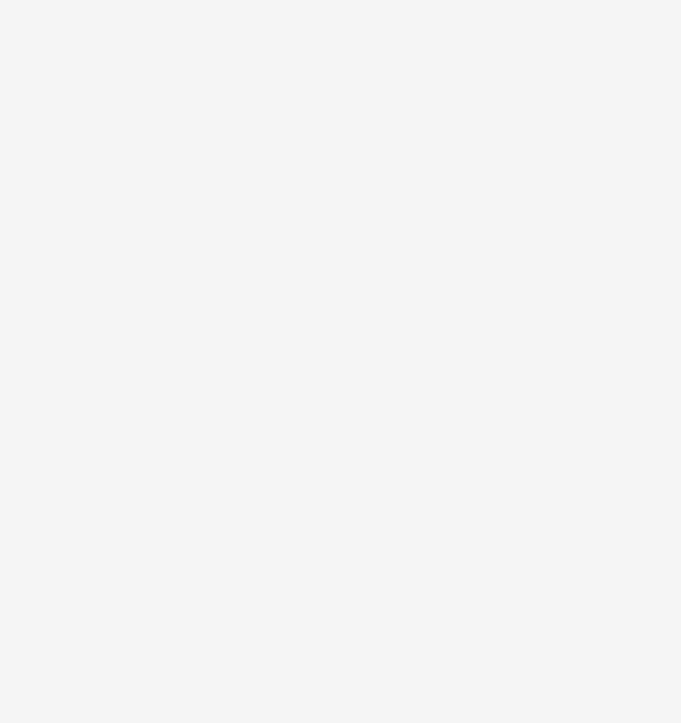
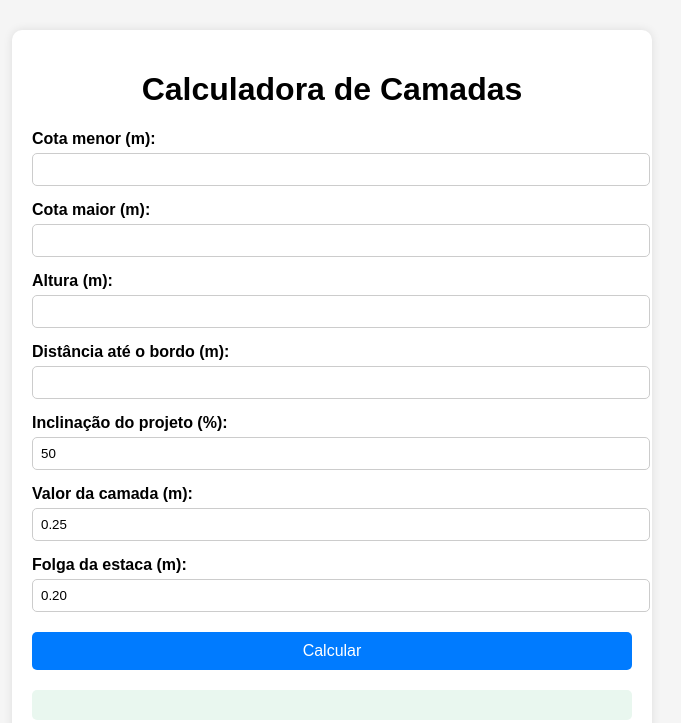
Before and after one commit to guilhermedalbao/calculadora-camada, a plain HTML site: page index.html in a window 1280 px wide. Shown: the whole page, without its empty margins (308-989 px from the left). Drawn offline with Linux system fonts and the light colour scheme.

Commit message:
Refactor HTML structure and styles for calculator

```diff
--- a/index.html
+++ b/index.html
@@ -34,3 +34,87 @@
       border-radius: 5px;
     }
     button {
+      margin-top: 20px;
+      width: 100%;
+      padding: 10px;
+      background-color: #007bff;
+      color: white;
+      border: none;
+      border-radius: 5px;
+      font-size: 16px;
+      cursor: pointer;
+    }
+    button:hover {
+      background-color: #0056b3;
+    }
+    .result {
+      background: #e9f7ef;
+      padding: 15px;
+      margin-top: 20px;
+      border-radius: 5px;
+      font-size: 16px;
+    }
+  </style>
+</head>
+<body>
+  <div class="container">
+    <h1>Calculadora de Camadas</h1>
+
+    <label for="cotaMenor">Cota menor (m):</label>
+    <input type="number" id="cotaMenor" step="0.01">
+
+    <label for="cotaMaior">Cota maior (m):</label>
+    <input type="number" id="cotaMaior" step="0.01">
+
+    <label for="altura">Altura (m):</label>
+    <input type="number" id="altura" step="0.01">
+
+    <label for="distancia">Distância até o bordo (m):</label>
+    <input type="number" id="distancia" step="0.01">
+
+    <label for="inclinacao">Inclinação do projeto (%):</label>
+    <input type="number" id="inclinacao" step="0.01" value="50">
+
+    <label for="camada">Valor da camada (m):</label>
+    <input type="number" id="camada" step="0.01" value="0.25">
+
+    <label for="folga">Folga da estaca (m):</label>
+    <input type="number" id="folga" step="0.01" value="0.20">
+
+    <button onclick="calcular()">Calcular</button>
+
+    <div class="result" id="resultado"></div>
+  </div>
+
+  <script>
+    function calcular() {
+      const cotaMenor = parseFloat(document.getElementById('cotaMenor').value) || 0;
+      const cotaMaior = parseFloat(document.getElementById('cotaMaior').value) || 0;
+      const altura = parseFloat(document.getElementById('altura').value) || 0;
+      const distancia = parseFloat(document.getElementById('distancia').value) || 0;
+      const inclinacao = parseFloat(document.getElementById('inclinacao').value) || 0;
+      const camada = parseFloat(document.getElementById('camada').value) || 0;
+      const folga = parseFloat(document.getElementById('folga').value) || 0;
+
+      // Diferença de cota
+      const diferenca = cotaMaior - cotaMenor;
+
+      // Altura projetada
+      const novaAltura = altura - camada;
+
+      // Distância recalculada conforme inclinação
+      const novaDistancia = novaAltura / (inclinacao / 100);
+
+      // Ajuste da folga
+      const distanciaFinal = novaDistancia - folga;
+
+      document.getElementById('resultado').innerHTML = `
+        <strong>Diferença de cota (Δh):</strong> ${diferenca.toFixed(2)} m<br>
+        <strong>Nova altura projetada:</strong> ${novaAltura.toFixed(2)} m<br>
+        <strong>Nova distância até o bordo:</strong> ${novaDistancia.toFixed(2)} m<br>
+        <strong>Distância final com folga:</strong> ${distanciaFinal.toFixed(2)} m
+      `;
+    }
+  </script>
+</body>
+</html>
```
